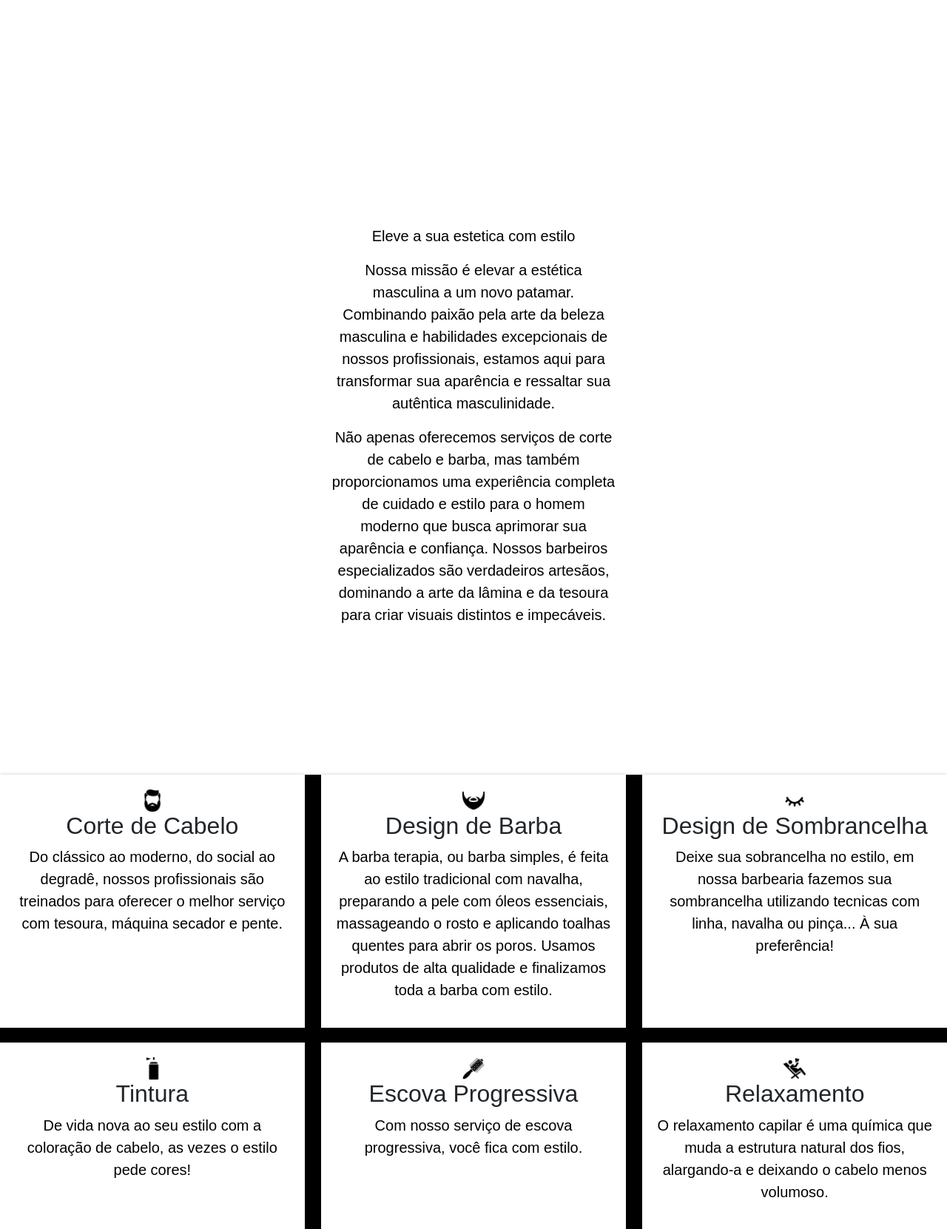
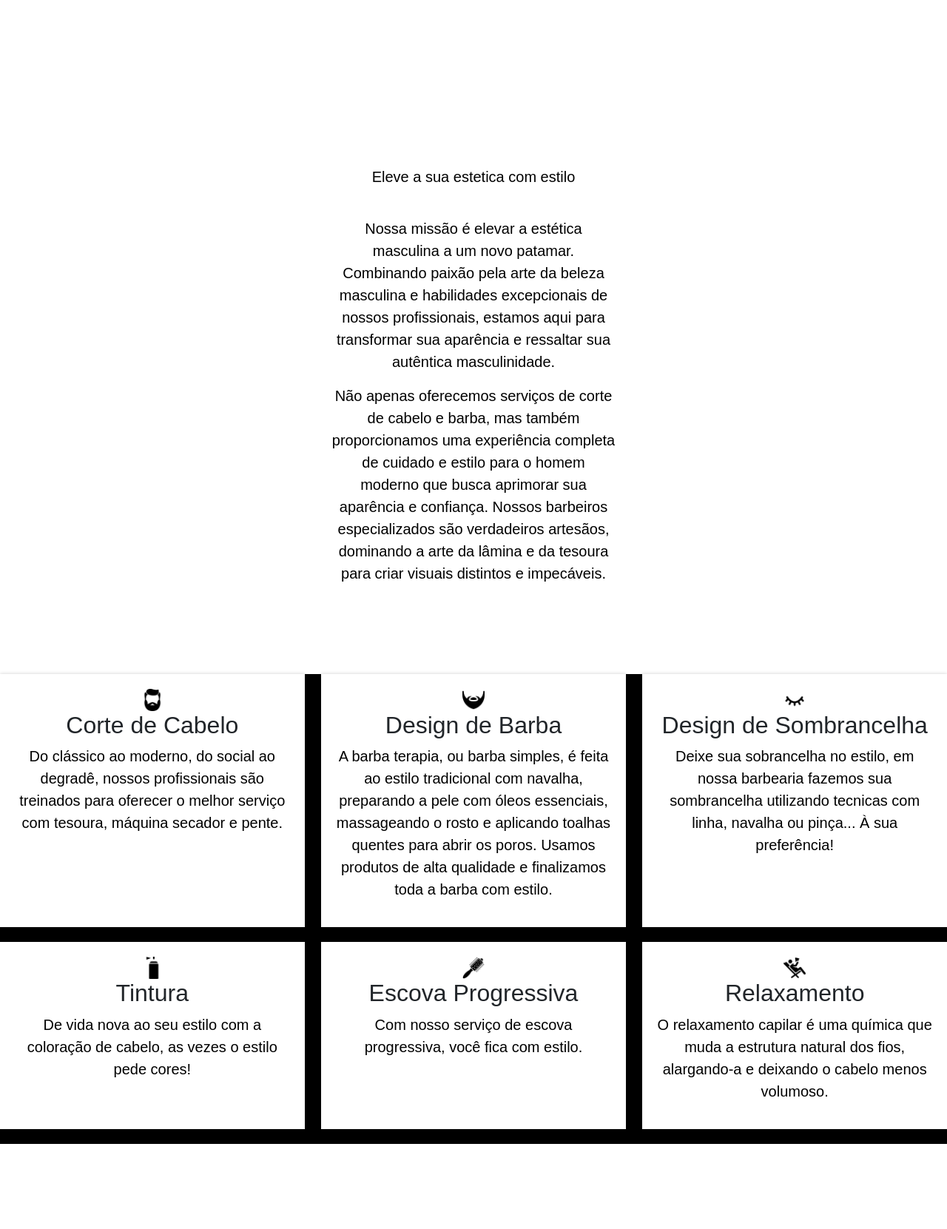
Before and after one commit to DevMartinsTiago/ProjetoBarbeariaOFC, a PHP site: page / in a window 1280 px wide. Shown: the part 801-2462 px from the top of the page at 74% size. After the commit the page ends 2347 px from the top, so only its background shows below. Run offline with PHP 8.4, Linux system fonts and the light colour scheme.

Commit message:
alterações no campo de visao e no tamanho header apos a rolagem, necessita de mais modificações para mehorar a experiencia em aparelhos com menos pixels

```diff
--- a/css/styles.css
+++ b/css/styles.css
@@ -15,7 +15,7 @@
     }
     header{
         width: 100%;
-        padding: 8vh 4%;
+        padding: 5vh 4%;
         position: fixed;
         top: 0;
         left: 0;
@@ -24,7 +24,7 @@
     }
     header.rolagem{
         background-color: black;
-        padding: 2,6vh 4%;
+        padding: 2,6vh 4%,
     }
     header.rolagem a{
         color: silver;
@@ -73,10 +73,11 @@
         color: white;
     }
     #visao{
-        block-size: auto;
-        margin: 15vh;
+        block-size: border-box;
+        margin: 5vh;
         size: auto;
         padding: 65px;
+
     }
     #conteiner_visao{
         height: auto;
--- a/index.html
+++ b/index.html
@@ -38,7 +38,7 @@
     <section id="visao">
     <div id="conteiner_visao">
         <div class="flex_visao">
-            <p class="lead">Eleve a sua estetica com estilo</p>
+            <p class="lead">Eleve a sua estetica com estilo</p><br>
             <p>Nossa missão é elevar a estética masculina a um novo patamar. Combinando paixão pela arte da beleza masculina e habilidades excepcionais de nossos profissionais, estamos aqui para transformar sua aparência e ressaltar sua autêntica masculinidade.</p>
 <p>Não apenas oferecemos serviços de corte de cabelo e barba, mas também proporcionamos uma experiência completa de cuidado e estilo para o homem moderno que busca aprimorar sua aparência e confiança. Nossos barbeiros especializados são verdadeiros artesãos, dominando a arte da lâmina e da tesoura para criar visuais distintos e impecáveis.</p>
 
```
